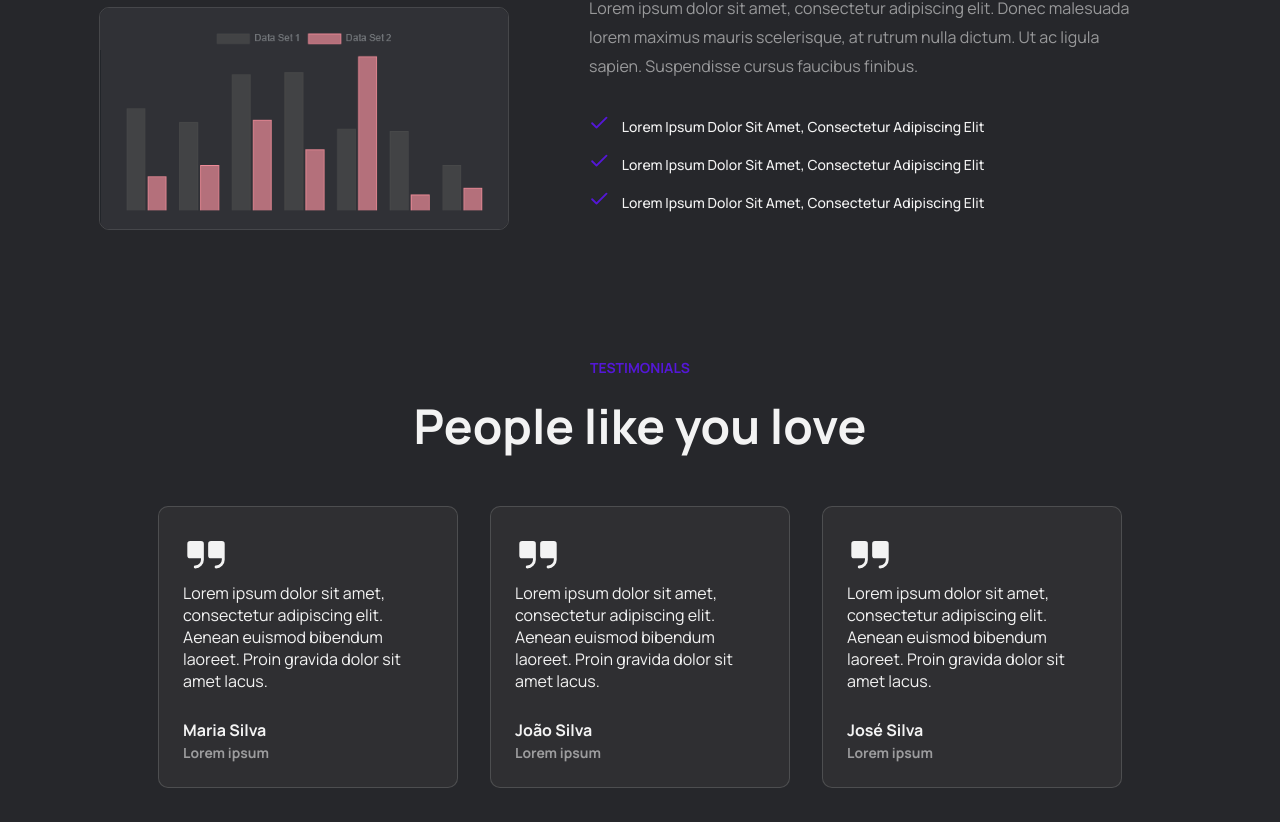
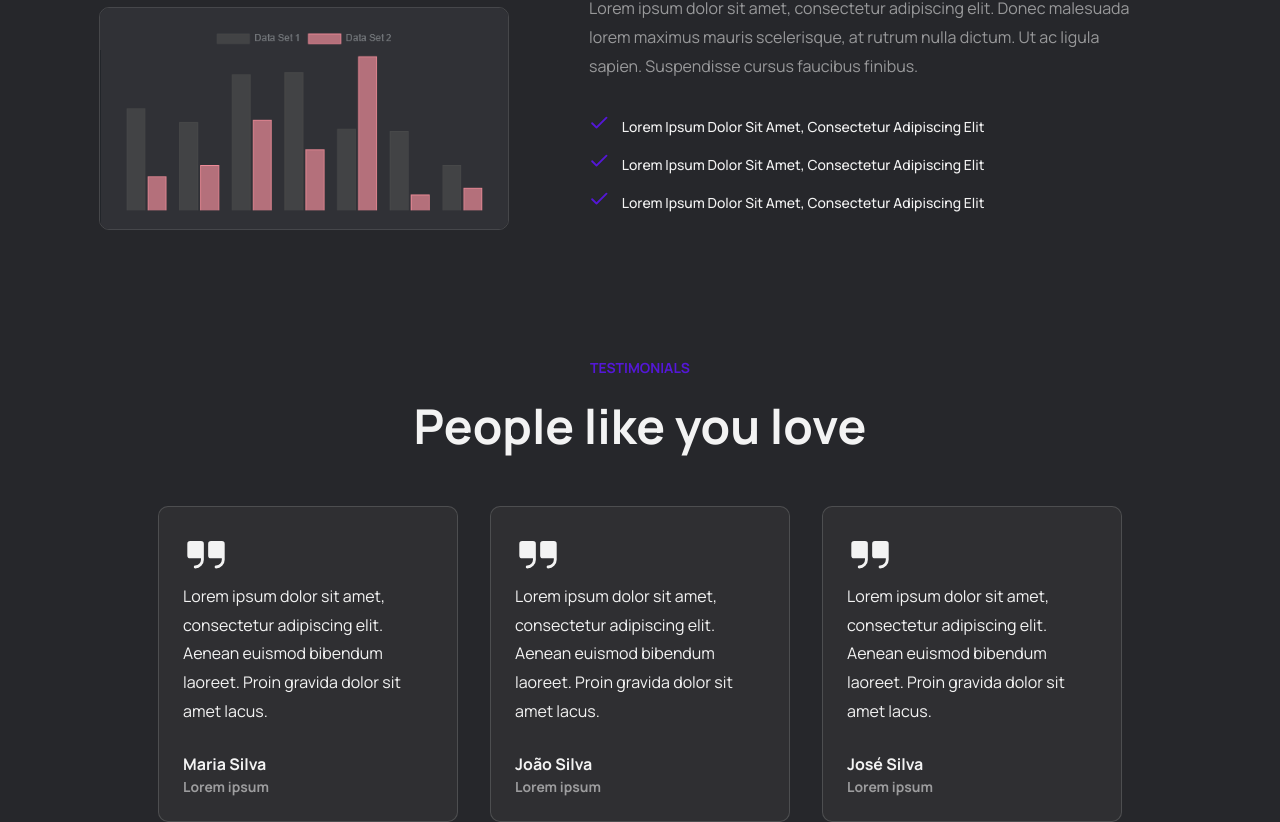
Before and after one commit to jonathafernandes/insight-cast, a React (Vite) app: page / in a window 1280 px wide. Shown: the part 2512-3334 px from the top of the page. Before the commit the page ends 3300 px from the top, so only its background shows below. Built offline with nearby package versions, Linux system fonts and the light colour scheme.

Commit message:
renaming for better organization

```diff
--- a/src/components/sass/Card.module.sass
+++ b/src/components/sass/TestimonialsCard.module.sass
@@ -8,6 +8,9 @@
     padding: 1.5em
     width: 300px
 
+    .info
+        p
+            line-height: 1.8rem
 
     .perfil
         margin-top: 1.7rem
--- a/src/components/testimonials/Testimonials.jsx
+++ b/src/components/testimonials/Testimonials.jsx
@@ -1,6 +1,6 @@
 import styles from '../sass/Testimonials.module.sass';
 
-import { Card } from "./Card";
+import { TestimonialsCard } from './TestimonialsCard.jsx';
 
 export function Testimonials() {
     return (
@@ -8,17 +8,17 @@ export function Testimonials() {
             <span>Testimonials</span>
             <h2>People like you love</h2>
             <div className={styles.cards}>
-                <Card
+                <TestimonialsCard
                     textContent="Lorem ipsum dolor sit amet, consectetur adipiscing elit. Aenean euismod bibendum laoreet. Proin gravida dolor sit amet lacus."
                     name="Maria Silva"
                     role="Lorem ipsum"
                 />
-                <Card
+                <TestimonialsCard
                     textContent="Lorem ipsum dolor sit amet, consectetur adipiscing elit. Aenean euismod bibendum laoreet. Proin gravida dolor sit amet lacus."
                     name="João Silva"
                     role="Lorem ipsum"
                 />
-                <Card
+                <TestimonialsCard
                     textContent="Lorem ipsum dolor sit amet, consectetur adipiscing elit. Aenean euismod bibendum laoreet. Proin gravida dolor sit amet lacus."
                     name="José Silva"
                     role="Lorem ipsum"
--- a/src/components/testimonials/Card.jsx
+++ b/src/components/testimonials/TestimonialsCard.jsx.jsx
@@ -1,9 +1,9 @@
-import styles from '../sass/Card.module.sass';
+import styles from '../sass/TestimonialsCard.module.sass';
 import PropTypes from 'prop-types';
 
 import { Quotes } from '@phosphor-icons/react';
 
-export function Card(props) {
+export function TestimonialsCard(props) {
     return (
         <div className={styles.card}>
             <Quotes size={46} weight="fill" />
@@ -18,7 +18,7 @@ export function Card(props) {
     )
 }
 
-Card.propTypes = {
+TestimonialsCard.propTypes = {
     textContent: PropTypes.string.isRequired,
     name: PropTypes.string.isRequired,
     role: PropTypes.string.isRequired
```
Also changed, not shown: src/components/pricing/Pricing.jsx (added, +7 -0 lines).
